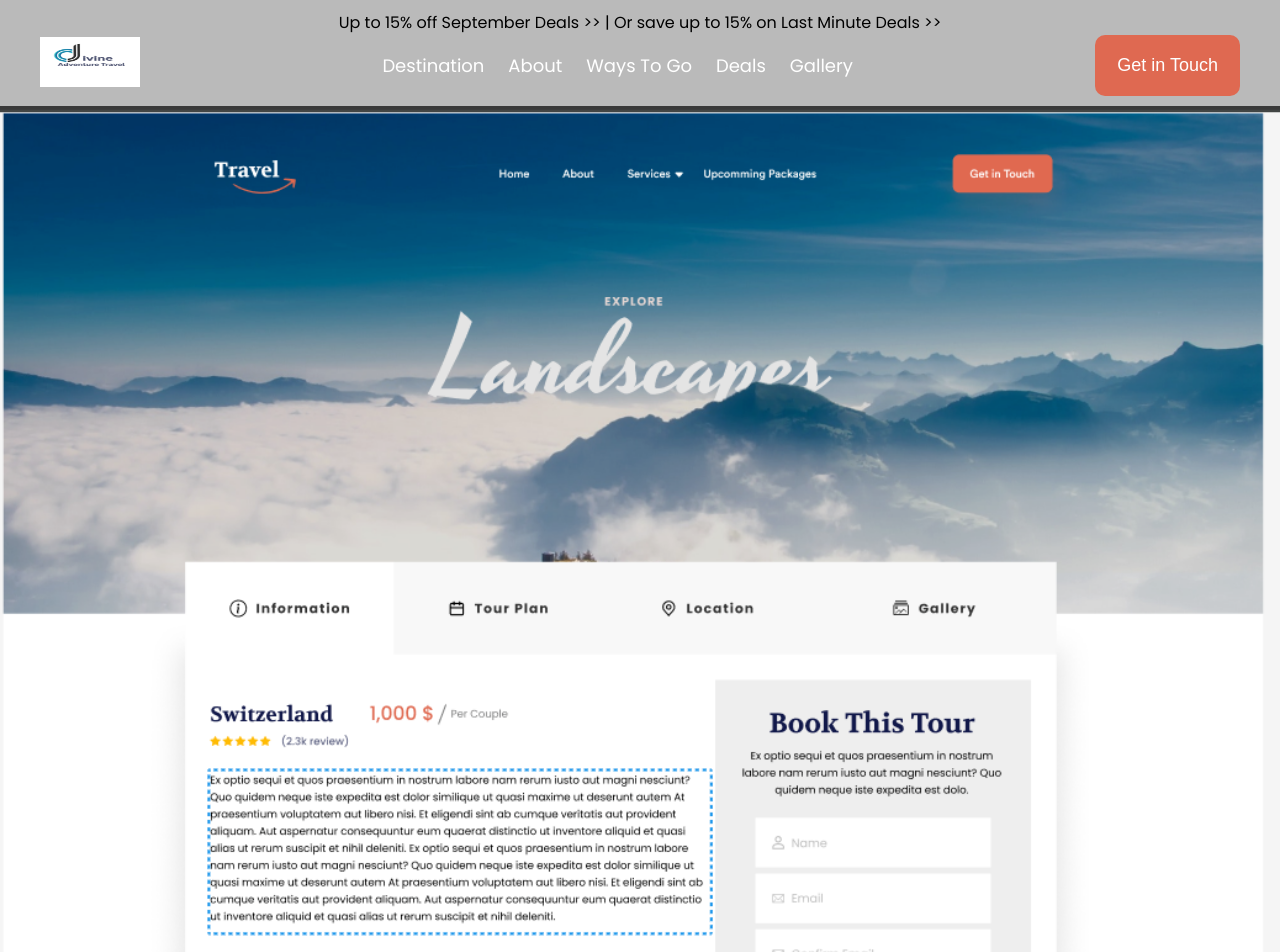
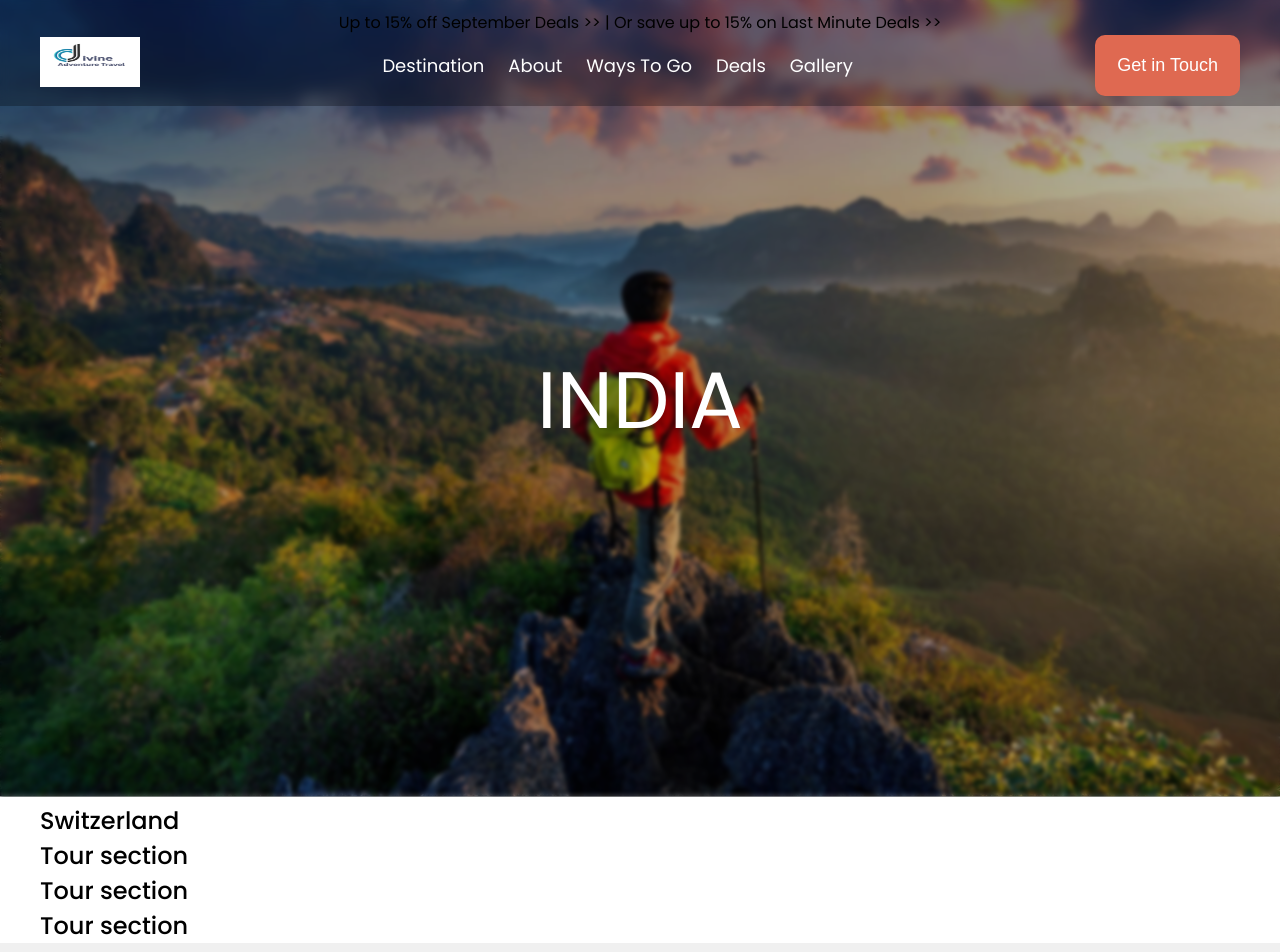
Before and after one commit to Arun78072/divine_adventure, a Next.js app: page /destination/view/00000 in a window 1280 px wide. Shown: the top 952 px of the page. Built offline with nearby package versions, Linux system fonts and the light colour scheme; no server answers.

Commit message:
Today changes 24 may

```diff
--- a/pages/destination/view/[destinationSlug].js
+++ b/pages/destination/view/[destinationSlug].js
@@ -19,11 +19,7 @@ export default function ViewPost() {
   const [postData, setPostData] = useState({});
   const [loading, setLoading] = useState(false);
   const { data: session, status } = useSession();
-  const [comments, setComments] = useState([]);
-  const [confirmationBox, setConfirmationBox] = useState(false);
-  const [buttonDisabled, setButtonDisabled] = useState(false);
-  const [messageString, setMessageString] = useState("");
-  const [tipBox, setTipBox] = useState(false);
+
   const router = useRouter();
   const { postSlug } = router.query;
 
@@ -58,19 +54,37 @@ export default function ViewPost() {
     }
   };
 
-
-
   return (
-    <main>
-      {/* Loader === */}
+    <section>
+      <div className="banner_image">
         <Image
-         src="/assets/tour.png"
+          src="/assets/mountain_boy.jpg"
           width={0}
           height={0}
           sizes="100vw"
-        style={{ width: "100%", height: "auto" }}
+          style={{
+            width: "100%",
+            height: "800px",
+            objectFit: "cover",
+            objectPosition: "top",
+          }}
         />
+      </div>
+      <div className="container">
+        <div className="info_tab">
+          <h1>Switzerland</h1>
+        </div>
 
-    </main>
+        <div className="tour_tab">
+          <h1>Tour section</h1>
+        </div>
+        <div className="location_tab">
+          <h1>Tour section</h1>
+        </div>
+        <div className="gallery_tab">
+        <h1>Tour section</h1>
+        </div>
+      </div>
+    </section>
   );
 }
```
Lines whose indentation alone changed are shown as unchanged.
